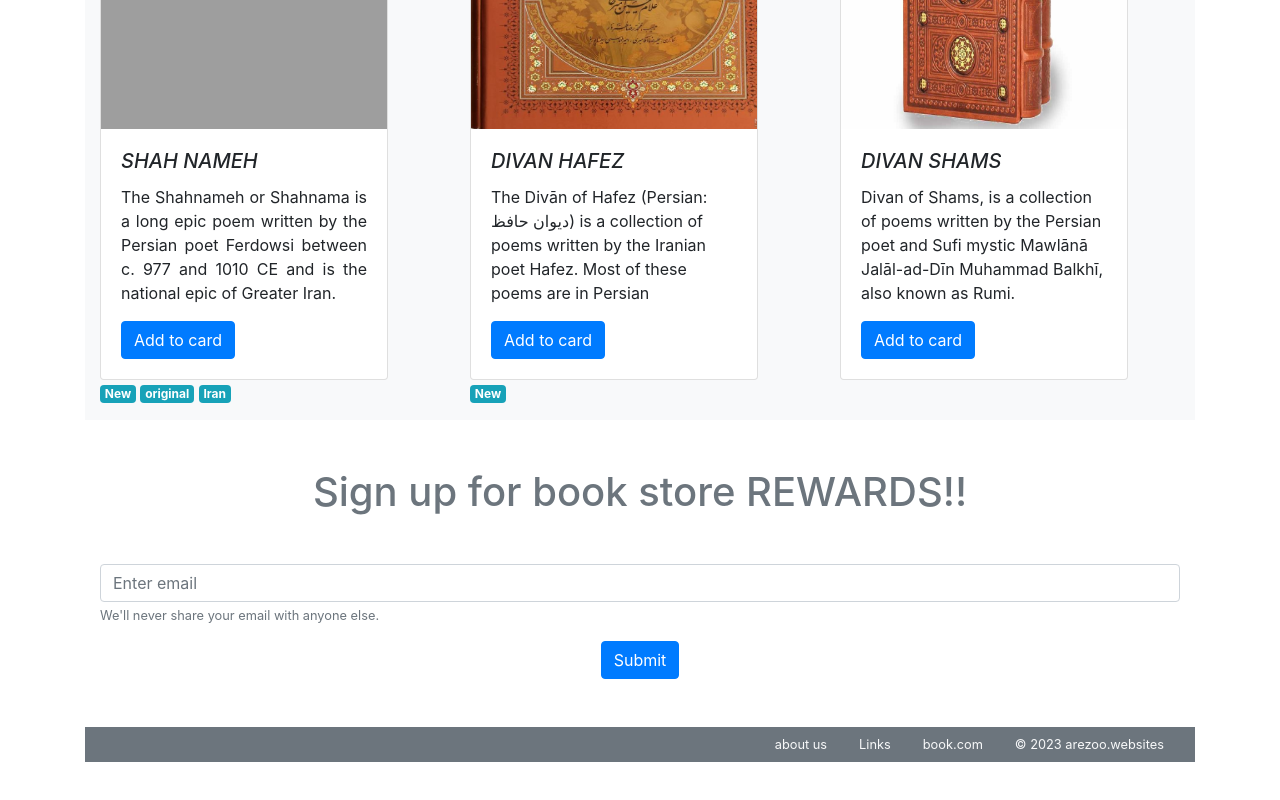
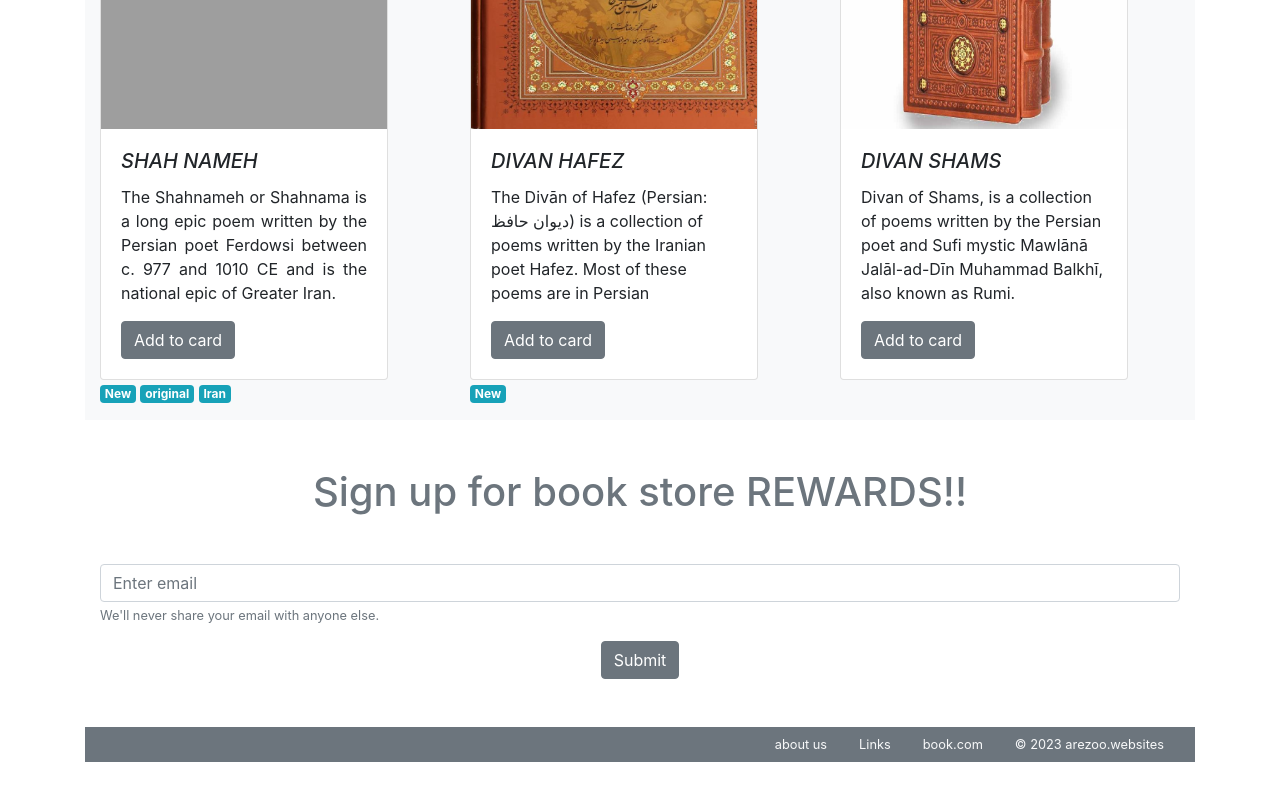
Before and after one commit to Arezoo-Yousefi/HTML-CSS-projects, a plain HTML site: page CSSCourse/Bootstrap4_Project/bootstrap1.html in a window 1280 px wide. Shown: the part 1076-1876 px from the top of the page. Drawn offline with nearby package versions, Linux system fonts and the light colour scheme; grey boxes are pictures that could not be loaded.

Commit message:
some small changes

```diff
--- a/CSSCourse/Bootstrap4_Project/bootstrap1.html
+++ b/CSSCourse/Bootstrap4_Project/bootstrap1.html
@@ -102,7 +102,7 @@
               <div class="card-body text-justify" >
                 <h5 class="card-title font-italic">SHAH NAMEH</h5>
                 <p class="card-text">The Shahnameh or Shahnama is a long epic poem written by the Persian poet Ferdowsi between c. 977 and 1010 CE and is the national epic of Greater Iran.</p>
-                <a href="#" class="btn btn-primary">Add to card</a>
+                <a href="#" class="btn btn-secondary">Add to card</a>
               </div>
             </div>
             <span class="badge badge-info">New</span>
@@ -117,7 +117,7 @@
               <div class="card-body">
                 <h5 class="card-title font-italic">DIVAN HAFEZ</h5>
                 <p class="card-text">The Divān of Hafez (Persian: دیوان حافظ) is a collection of poems written by the Iranian poet Hafez. Most of these poems are in Persian</p>
-                <a href="#" class="btn btn-primary">Add to card</a>
+                <a href="#" class="btn btn-secondary">Add to card</a>
               </div>
             </div>
             <span class="badge badge-info">New</span>
@@ -130,7 +130,7 @@
               <div class="card-body">
                 <h5 class="card-title font-italic">DIVAN SHAMS</h5>
                 <p class="card-text">Divan of Shams, is a collection of poems written by the Persian poet and Sufi mystic Mawlānā Jalāl-ad-Dīn Muhammad Balkhī, also known as Rumi.</p>
-                <a href="#" class="btn btn-primary">Add to card</a>
+                <a href="#" class="btn btn-secondary">Add to card</a>
               </div>
             </div>
           </div>
@@ -147,7 +147,7 @@
             <small id="emailHelp" class="form-text text-muted">We'll never share your email with anyone else.</small>
           </div>
           <div class="text-center">
-            <button type="submit" class="btn btn-primary ">Submit</button>
+            <button type="submit" class="btn btn-secondary ">Submit</button>
           </div>
         </form>
       </div>
```
